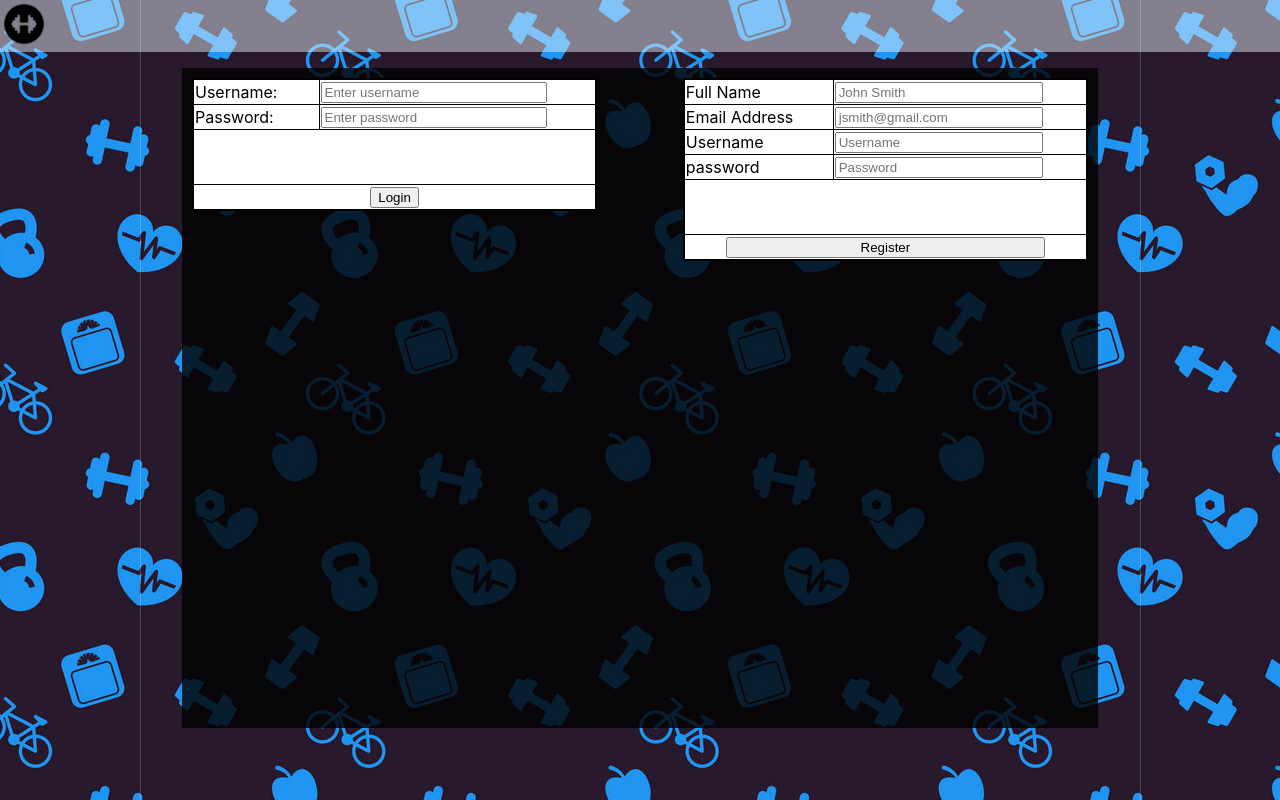
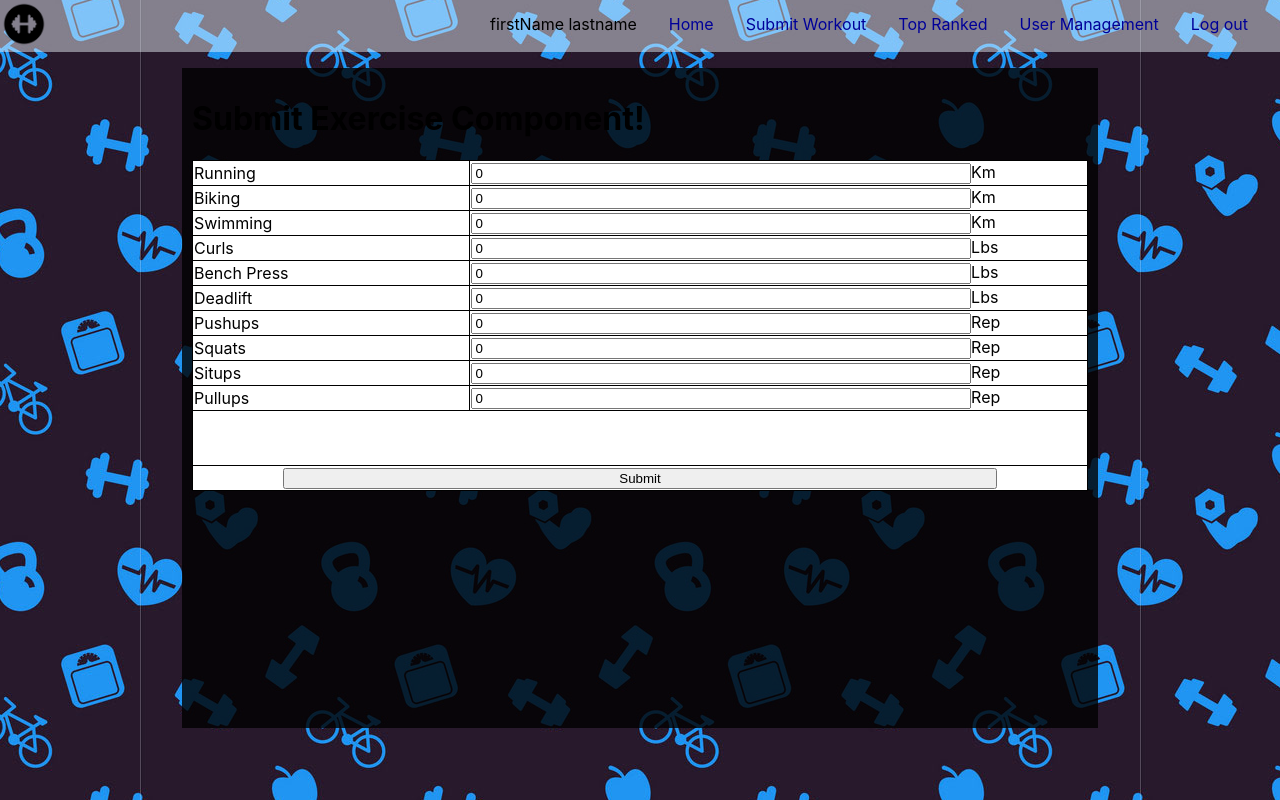
Before and after one commit to kennethcurrie/FitnessAppFrontEnd, a React (Create React App) app in the folder fitnessappfrontend/: page /submit in a window 1280 px wide. Before the commit this address led to /. Built offline with nearby package versions, Linux system fonts and the light colour scheme.

Commit message:
Workout submission
Connect SubmitWorkoutComponent to redux store. It only logs the submission. Needs api to store in actual database.

```diff
--- a/fitnessappfrontend/src/Main.tsx
+++ b/fitnessappfrontend/src/Main.tsx
@@ -9,7 +9,7 @@ import { EditProfileComponent } from './components/editProfile/editProfile.compo
 import { DeleteProfileComponent } from './components/deleteProfile/deleteProfile.component';
 import { SearchProfilesComponent } from './components/searchProfiles/searchProfiles.component';
 import { RankProfilesComponent } from './components/rankProfiles/rankProfiles.component';
-import { SubmitExerciseComponent } from './components/submitExercise/submitExercise.component';
+import SubmitExerciseComponent from './components/submitExercise/submitExercise.component';
 import { connect } from 'react-redux';
 import { IState, IApp } from './redux/interfaces';
 
--- a/fitnessappfrontend/src/components/submitExercise/submitExercise.component.tsx
+++ b/fitnessappfrontend/src/components/submitExercise/submitExercise.component.tsx
@@ -1,8 +1,38 @@
 import React, { Component } from 'react';
+import { connect } from 'react-redux';
 import './submitExercise.scss';
+import { IWorkouts, IState } from '../../redux/interfaces';
+import * as foo from '../../redux/actions/workouts.action';
 
-export class SubmitExerciseComponent extends React.Component<any, any> {
+
+interface IProps {
+    workoutFields: IWorkouts;
+    updateRunning: (distance: number) => void;
+    updateSwimming: (distance: number) => void;
+    updateBiking: (distance: number) => void;
+    updateCurls: (lbs: number, reps: number) => void;
+    updateBenchPress: (lbs: number, reps: number) => void;
+    updateDeadLift: (lbs: number, reps: number) => void;
+    updateSquats: (reps: number) => void;
+    updatePushUps: (reps: number) => void;
+    updatePullUps: (reps: number) => void;
+    updateSitUps: (reps: number) => void;
+    submitWorkout: (e: any, workouts: IWorkouts) => void;
+}
+
+class SubmitExerciseComponent extends Component<IProps, any> {
+    constructor(props: any) {
+        super(props);
+    }
+
   render() {
+    const {
+        workoutFields,
+        updateRunning, updateBiking, updateSwimming,
+        updateCurls, updateBenchPress, updateDeadLift,
+        updateSquats, updatePushUps, updatePullUps, updateSitUps
+    } = this.props;
+
     return (
       <div id='submit'>
         <h1>Submit Exercise Component!</h1>
@@ -14,59 +44,94 @@ export class SubmitExerciseComponent extends React.Component<any, any> {
                       </thead>
                       <tbody>
                           <tr>
-                              <td>Running</td>
-                              <td><input  type='number' step='.1' min='0' placeholder='0' name='Running' id='Running'/>Km</td>
+                                <td>Running</td>
+                                <td><input type='number' value={workoutFields.running} step='.1' min='0' placeholder='0' name='Running' id='Running'
+                                    onChange={e => { updateRunning(+e.target.value); }}
+                                />Km</td>
                           </tr>
                           <tr>
                               <td>Biking</td>
-                              <td><input  type='number' step='.1' min='0' placeholder='0' name='Biking' id='Biking'/>Km</td>
+                                <td><input type='number' value={workoutFields.biking} step='.1' min='0' placeholder='0' name='Biking' id='Biking'
+                                    onChange={e => { updateBiking(+e.target.value); }}
+                                />Km</td>
                           </tr>
                           <tr>
                               <td>Swimming</td>
-                              <td><input  type='number' step='.1' min='0' placeholder='0' name='Swimming' id='Swimming'/>Km</td>
+                              <td><input  type='number' value={workoutFields.swimming} step='.1' min='0' placeholder='0' name='Swimming' id='Swimming'
+                                    onChange={e => { updateSwimming(+e.target.value); }}
+                                />Km</td>
                           </tr>
                           <tr>
                               <td>Curls</td>
                               <td>
-                                <input  type='number' step='.1' min='0' placeholder='0' name='CurlLbs' id='CurlLbs'/>Lbs<br/>
-                                <input  type='number' step='1' min='0' placeholder='0' name='CurlReps' id='CurlReps'/>Reps
+                                <input type='number' step='.1' value={workoutFields.curls.lbs} min='0' placeholder='0' name='CurlLbs' id='CurlLbs'
+                                    onChange={e => { updateCurls(+e.target.value, workoutFields.curls.reps); }}
+                                />Lbs<br/> {
+                                    workoutFields.curls.lbs > 0 ?
+                                    (<><input type='number' step='1' value={workoutFields.curls.reps || '1'} min='1' placeholder='0' name='CurlReps' id='CurlReps'
+                                        onChange={e => { updateCurls(workoutFields.curls.lbs, +e.target.value); }}
+                                    />Reps</>) : (<></>)
+                                }
                               </td>
                           </tr>
                           <tr>
                               <td>Bench Press</td>
                               <td>
-                                <input  type='number' step='.1' min='0' placeholder='0' name='BenchLbs' id='BenchLbs'/>Lbs<br/>
-                                <input  type='number' step='1' min='0' placeholder='0' name='BenchReps' id='BenchReps'/>Reps
+                                    <input type='number' step='.1' value={workoutFields.benchPress.lbs} min='0' placeholder='0' name='BenchLbs' id='BenchLbs'
+                                        onChange={e => { updateBenchPress(+e.target.value, workoutFields.benchPress.reps); }}
+                                    />Lbs<br/> {
+                                        workoutFields.benchPress.lbs > 0 ?
+                                        (<> <input type='number' step='1' value={workoutFields.benchPress.reps || '1'} min='1' placeholder='0' name='BenchReps' id='BenchReps'
+                                            onChange={e => { updateBenchPress(workoutFields.benchPress.lbs, +e.target.value); }}
+                                        />Reps </>)  : (<></>)
+                                    }
                               </td>
                           </tr>
                           <tr>
                               <td>Deadlift</td>
                               <td>
-                                <input  type='number' step='.1' min='0' placeholder='0' name='DeadliftLbs' id='DeadliftLbs'/>Lbs<br/>
-                                <input  type='number' step='1' min='0' placeholder='0' name='DeadliftReps' id='DeadliftReps'/>Reps
+                                    <input type='number' step='.1' value={workoutFields.deadLift.lbs} min='0' placeholder='0' name='DeadliftLbs' id='DeadliftLbs'
+                                        onChange={e => { updateDeadLift(+e.target.value, workoutFields.deadLift.reps); }}
+                                    />Lbs<br/> {
+                                        workoutFields.deadLift.lbs > 0 ?
+                                        (<><input type='number' step='1' value={workoutFields.deadLift.reps || '1'} min='1' placeholder='0' name='DeadliftReps' id='DeadliftReps'
+                                            onChange={e => { updateDeadLift(workoutFields.deadLift.lbs, +e.target.value); }}
+                                        />Reps</>) : (<></>)
+                                    }
                               </td>
                           </tr>
                           <tr>
                               <td>Pushups</td>
-                              <td><input  type='number' step='1' min='0' placeholder='0' name='Pushups' id='Pushups'/></td>
+                                <td><input type='number' value={workoutFields.pushUps} step='1' min='0' placeholder='0' name='Pushups' id='Pushups'
+                                    onChange={e => { updatePushUps(+e.target.value); }}
+                                />Rep</td>
                           </tr>
                           <tr>
                               <td>Squats</td>
-                              <td><input  type='number' step='1' min='0' placeholder='0' name='Squats' id='Squats'/></td>
+                                <td><input type='number' value={workoutFields.squats} step='1' min='0' placeholder='0' name='Squats' id='Squats'
+                                    onChange={e => { updateSquats(+e.target.value); }}
+                                />Rep</td>
                           </tr>
                           <tr>
                               <td>Situps</td>
-                              <td><input  type='number' step='1' min='0' placeholder='0' name='Situps' id='Situps'/></td>
+                                <td><input type='number' value={workoutFields.sitUps} step='1' min='0' placeholder='0' name='Situps' id='Situps'
+                                    onChange={e => { updateSitUps(+e.target.value); }}
+                              />Rep</td>
                           </tr>
                           <tr>
                               <td>Pullups</td>
-                              <td><input  type='number' step='1' min='0' placeholder='0' name='Pullups' id='Pullups'/></td>
+                                <td><input type='number' value={workoutFields.pullUps} step='1' min='0' placeholder='0' name='Pullups' id='Pullups'
+                                    onChange={e => { updatePullUps(+e.target.value); }}
+                              />Rep</td>
                           </tr>
                           <tr>
                               <td colSpan={2} className='center'><p id='WorkoutError' className='error'>&nbsp;</p></td>
                           </tr>
                           <tr>
-                              <td colSpan={2} className='center'><input type='submit' value='Submit'/></td>
+                              <td colSpan={2} className='center'><input type='submit' value='Submit' onClick={e => {
+                                  e.preventDefault();
+                                  this.props.submitWorkout(e, workoutFields);
+                              }}/></td>
                           </tr>
                       </tbody>
                   </table>
@@ -76,3 +141,9 @@ export class SubmitExerciseComponent extends React.Component<any, any> {
     );
   }
 }
+
+const mapStateToProps = (state: IState) => {
+    return { workoutFields: state.workoutFields };
+};
+const mapDispatchToProps = { ...foo };
+export default connect(mapStateToProps, mapDispatchToProps)(SubmitExerciseComponent);
--- a/fitnessappfrontend/src/redux/action-types.ts
+++ b/fitnessappfrontend/src/redux/action-types.ts
@@ -2,5 +2,16 @@ export const ActionTypes = {
     APP: 'APP',
     LOGIN: 'LOGIN',
     UPDATE_CREDS: 'UPDATE_CREDS',
-    LOGOUT: 'LOGOUT'
+    LOGOUT: 'LOGOUT',
+    UPDATE_RUNNING: 'UPDATE_RUNNING',
+    UPDATE_BIKING: 'UPDATE_BIKING',
+    UPDATE_SWIMMING: 'UPDATE_SWIMMING',
+    UPDATE_CURLS: 'UPDATE_CURLS',
+    UPDATE_BENCH_PRESS: 'UPDATE_BENCH_PRESS',
+    UPDATE_DEAD_LIFT: 'UPDATE_DEAD_LIFT',
+    UPDATE_SQUATS: 'UPDATE_SQUATS',
+    UPDATE_PUSH_UPS: 'UPDATE_PUSH_UPS',
+    UPDATE_PULL_UPS: 'UPDATE_PULL_UPS',
+    UPDATE_SIT_UPS: 'UPDATE_SIT_UPS',
+    SUBMIT_WORKOUTS: 'SUBMIT_WORKOUTS'
 };
--- /dev/null
+++ b/fitnessappfrontend/src/redux/actions/workouts.action.ts
@@ -0,0 +1,72 @@
+import { ActionTypes } from '../action-types';
+import { initialState } from '../initial-state';
+import { IWorkouts } from '../interfaces';
+
+export const submitWorkout = (e: any, workouts: IWorkouts) => {
+    e.preventDefault();
+    return {
+        type: ActionTypes.SUBMIT_WORKOUTS,
+        payload: { ...workouts }
+    };
+};
+
+export const updateRunning = (distance: number) => {
+    return {
+        type: ActionTypes.UPDATE_RUNNING,
+        payload: distance
+    };
+};
+export const updateSwimming = (distance: number) => {
+    return {
+        type: ActionTypes.UPDATE_SWIMMING,
+        payload: distance
+    };
+};
+export const updateBiking = (distance: number) => {
+    return {
+        type: ActionTypes.UPDATE_BIKING,
+        payload: distance
+    };
+};
+export const updateCurls = (lbs: number, reps: number) => {
+    return {
+        type: ActionTypes.UPDATE_CURLS,
+        payload: { lbs, reps }
+    };
+};
+export const updateBenchPress = (lbs: number, reps: number) => {
+    return {
+        type: ActionTypes.UPDATE_BENCH_PRESS,
+        payload: { lbs, reps }
+    };
+};
+export const updateDeadLift = (lbs: number, reps: number) => {
+    return {
+        type: ActionTypes.UPDATE_DEAD_LIFT,
+        payload: { lbs, reps }
+    };
+};
+export const updateSquats = (reps: number) => {
+    return {
+        type: ActionTypes.UPDATE_SQUATS,
+        payload: reps
+    };
+};
+export const updatePushUps = (reps: number) => {
+    return {
+        type: ActionTypes.UPDATE_PUSH_UPS,
+        payload: reps
+    };
+};
+export const updatePullUps = (reps: number) => {
+    return {
+        type: ActionTypes.UPDATE_PULL_UPS,
+        payload: reps
+    };
+};
+export const updateSitUps = (reps: number) => {
+    return {
+        type: ActionTypes.UPDATE_SIT_UPS,
+        payload: reps
+    };
+};
--- a/fitnessappfrontend/src/redux/initial-state.ts
+++ b/fitnessappfrontend/src/redux/initial-state.ts
@@ -2,8 +2,8 @@ import { IState } from './interfaces';
 
 export const initialState: IState = {
     app: {
-        isLoggedIn: false,
-        isAdmin: false
+        isLoggedIn: true,
+        isAdmin: true
     },
     session: {
         credentials: {
@@ -19,5 +19,26 @@ export const initialState: IState = {
             name: '',
             pictureUrl: ''
         }
+    },
+    workoutFields: {
+        running: 0,
+        biking: 0,
+        swimming: 0,
+        curls: {
+            lbs: 0,
+            reps: 0
+        },
+        benchPress: {
+            lbs: 0,
+            reps: 0
+        },
+        deadLift: {
+            lbs: 0,
+            reps: 0
+        },
+        squats: 0,
+        pushUps: 0,
+        sitUps: 0,
+        pullUps: 0
     }
 };
--- a/fitnessappfrontend/src/redux/reducers.ts
+++ b/fitnessappfrontend/src/redux/reducers.ts
@@ -36,7 +36,81 @@ export const sessionReducer = (state = initialState.session, action: any) => {
     }
 };
 
+export const submitWorkoutReducer = (state: any = initialState.workoutFields, action: any) => {
+    switch (action.type) {
+        case ActionTypes.SUBMIT_WORKOUTS:
+            console.log('Submitted Workouts: ' + action.payload);
+        return {
+            ...action.payload
+        };
+
+        case ActionTypes.UPDATE_RUNNING:
+            return {
+                ...state,
+                running: action.payload
+            };
+
+        case ActionTypes.UPDATE_SWIMMING:
+            return {
+                ...state,
+                swimming: action.payload
+            };
+
+        case ActionTypes.UPDATE_BIKING:
+            return {
+                ...state,
+                biking: action.payload
+            };
+
+        case ActionTypes.UPDATE_CURLS:
+            return {
+                ...state,
+                curls: { ...action.payload }
+            };
+
+        case ActionTypes.UPDATE_BENCH_PRESS:
+            return {
+                ...state,
+                benchPress: { ...action.payload }
+            };
+
+        case ActionTypes.UPDATE_DEAD_LIFT:
+            return {
+                ...state,
+                deadLift: { ...action.payload }
+            };
+
+        case ActionTypes.UPDATE_SQUATS:
+            return {
+                ...state,
+                squats: action.payload
+            };
+
+        case ActionTypes.UPDATE_PUSH_UPS:
+            return {
+                ...state,
+                pushUps: action.payload
+            };
+
+        case ActionTypes.UPDATE_PULL_UPS:
+            return {
+                ...state,
+                pullUps: action.payload
+            };
+
+        case ActionTypes.UPDATE_SIT_UPS:
+            return {
+                ...state,
+                sitUps: action.payload
+            };
+
+        default:
+            return state;
+    }
+};
+
 export const state = combineReducers({
     app: appReducer,
-    session: sessionReducer
+    session: sessionReducer,
+    workoutFields: submitWorkoutReducer
 });
```
Also changed, not shown: fitnessappfrontend/src/redux/interfaces.ts (+19 -0 lines).
